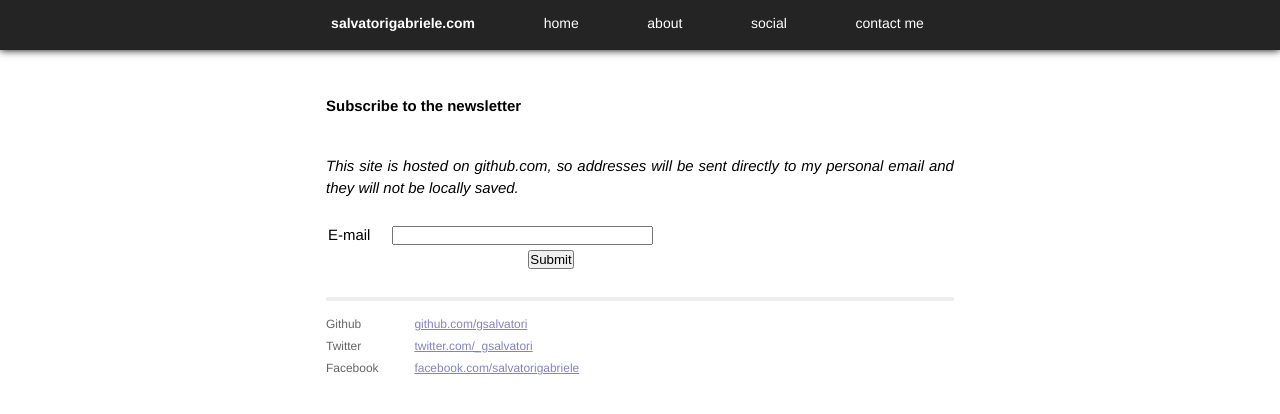
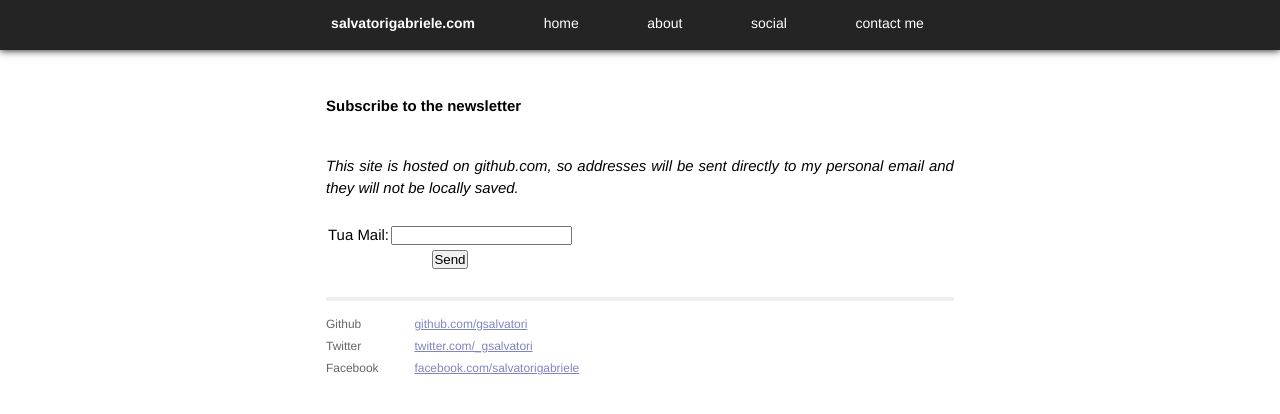
Before and after one commit to gsalvatori/salvatorigabriele.com, a Jekyll site: the page built from subscribe.html, in a window 1280 px wide. Shown: the top 414 px of the page. Built offline with Jekyll 4.4.1, drawn with Linux system fonts in a browser that asks for light colours; Markdown is read by kramdown in place of the engine named in the settings.

Commit message:
Update subscribe.html

```diff
--- a/subscribe.html
+++ b/subscribe.html
@@ -8,21 +8,12 @@ title: salvatorigabriele.com
   <h1>Subscribe to the newsletter</h1><br>
   <i>This site is hosted on github.com, so addresses will be sent directly to my personal email and they will not be locally saved.</i><br><br>
 
-<form name="contactform" method="post" action="sub.php">
-<table width="450px">
-<tr>
- <td valign="top">
-  <label for="first_name">E-mail</label>
- </td>
- <td valign="top">
-  <input  type="text" name="first_name" maxlength="50" size="30">
- </td>
-</tr>
-<tr>
- <td colspan="2" style="text-align:center">
-  <input type="submit" value="Submit">
- </td>
-</tr>
+<form name="modulo">
+
+<input type="hidden" name="dest_email" value="tuamail@tuosito.com">
+<table>
+<tr><td valign="top">Tua Mail:</td><td><input type="text" name="mitt_email" size="20"></td></tr>
+<tr><td colspan="2" align="center"><input type="button" value="Send" onClick="Email()"></td></tr>
 </table>
 </form>
 
```
